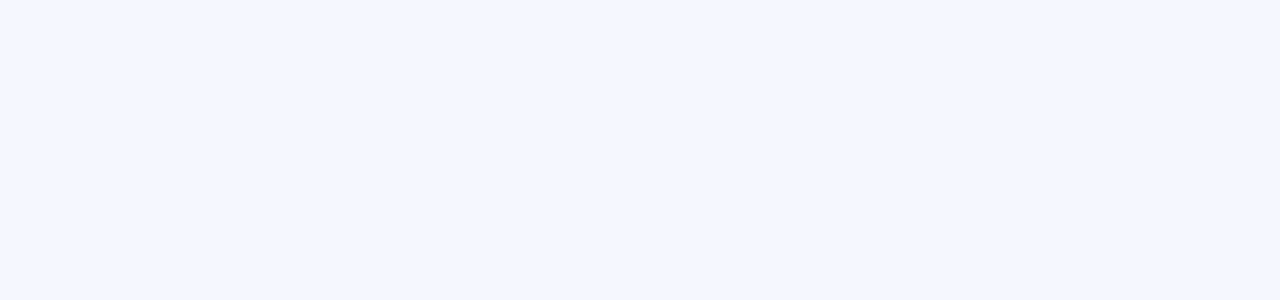
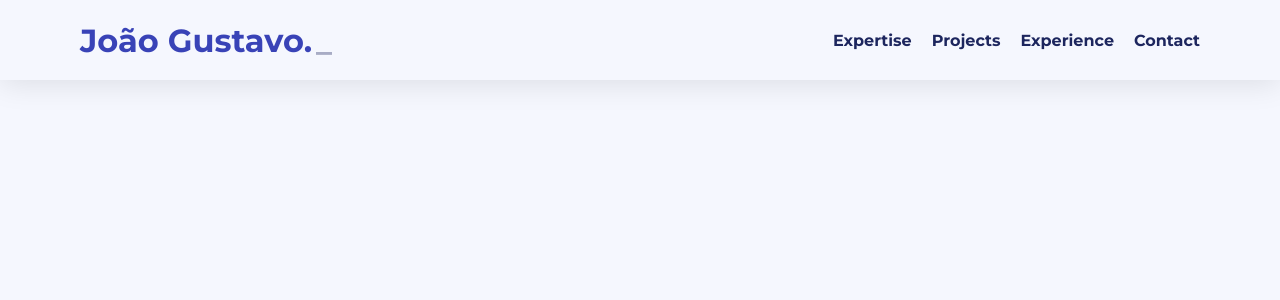
Before and after one commit to joaosilva-web/portfolio-2025, a React (Vite) app: page / in a window 1280 px wide. Shown: the top 300 px of the page. Built offline with nearby package versions, Linux system fonts and the light colour scheme.

Commit message:
create Header component

```diff
--- a/src/App.tsx
+++ b/src/App.tsx
@@ -1,12 +1,14 @@
 import { ThemeProvider } from "styled-components"
 import { defaultTheme } from "./styles/themes/default";
 import { GlobalStyle } from "./styles/globals";
+import { Header } from "./components/HeaderComponent/Header";
 
 function App() {
 
   return (
     <ThemeProvider theme={defaultTheme}>
       <GlobalStyle/>
+      <Header/>
     </ThemeProvider>
 
   )
--- /dev/null
+++ b/src/components/HeaderComponent/Header.styles.ts
@@ -0,0 +1,57 @@
+import styled, { keyframes } from "styled-components";
+
+export const HeaderContainer = styled.header`
+    width: 100vw;
+    height: 5rem;
+
+    display: flex;
+    align-items: center;
+    justify-content: space-between;
+
+    padding: 1rem 5rem;
+
+    background: ${props => props.theme.backGroundColor};
+    box-shadow: 0 4px 30px rgba(0, 0, 0, 0.1);
+    backdrop-filter: blur(12.9px);
+
+`
+
+const blink = keyframes`
+      0%, 100% { opacity: 1; }
+      50% { opacity: 0; }
+`
+
+export const Logo = styled.a`
+    text-decoration: none;
+    display: flex;
+    gap: .25rem;
+
+    p {
+        color: ${props => props.theme.primary};
+        font-size: 2rem;
+        font-weight: bolder;
+    }
+
+    p:last-child {
+        animation: ${blink} 1.25s infinite ease-in;
+        color: ${props => props.theme.primaryText};
+    }
+
+
+`
+
+export const MenuContainer = styled.nav`
+    display: flex;
+    gap: 1.25rem;
+    list-style: none;
+
+    li {
+        a {
+            text-decoration: none;
+
+            font-family: "Montserrat";
+            font-weight: bold;
+            color: ${props => props.theme.primaryText};
+        }
+    }
+    `
--- /dev/null
+++ b/src/components/HeaderComponent/Header.tsx
@@ -0,0 +1,16 @@
+import * as S from "./Header.styles";
+
+export function Header() {
+    return(
+            <S.HeaderContainer>
+        <S.Logo><p>João Gustavo.</p><p>_</p></S.Logo>
+
+        <S.MenuContainer>
+            <li><a href="">Expertise</a></li>
+            <li><a href="">Projects</a></li>
+            <li><a href="">Experience</a></li>
+            <li><a href="">Contact</a></li>
+        </S.MenuContainer>
+        </S.HeaderContainer>
+    )
+}
```
